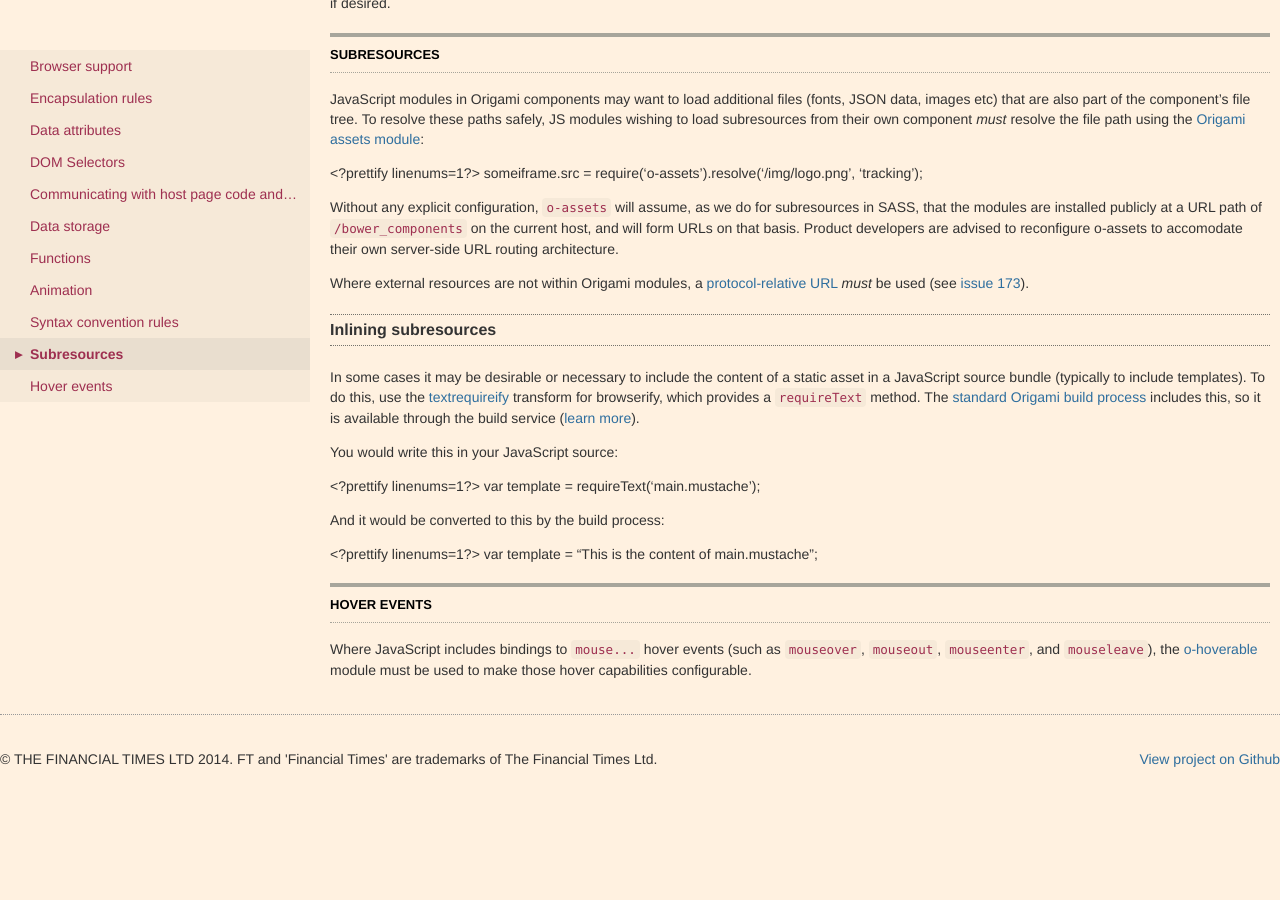
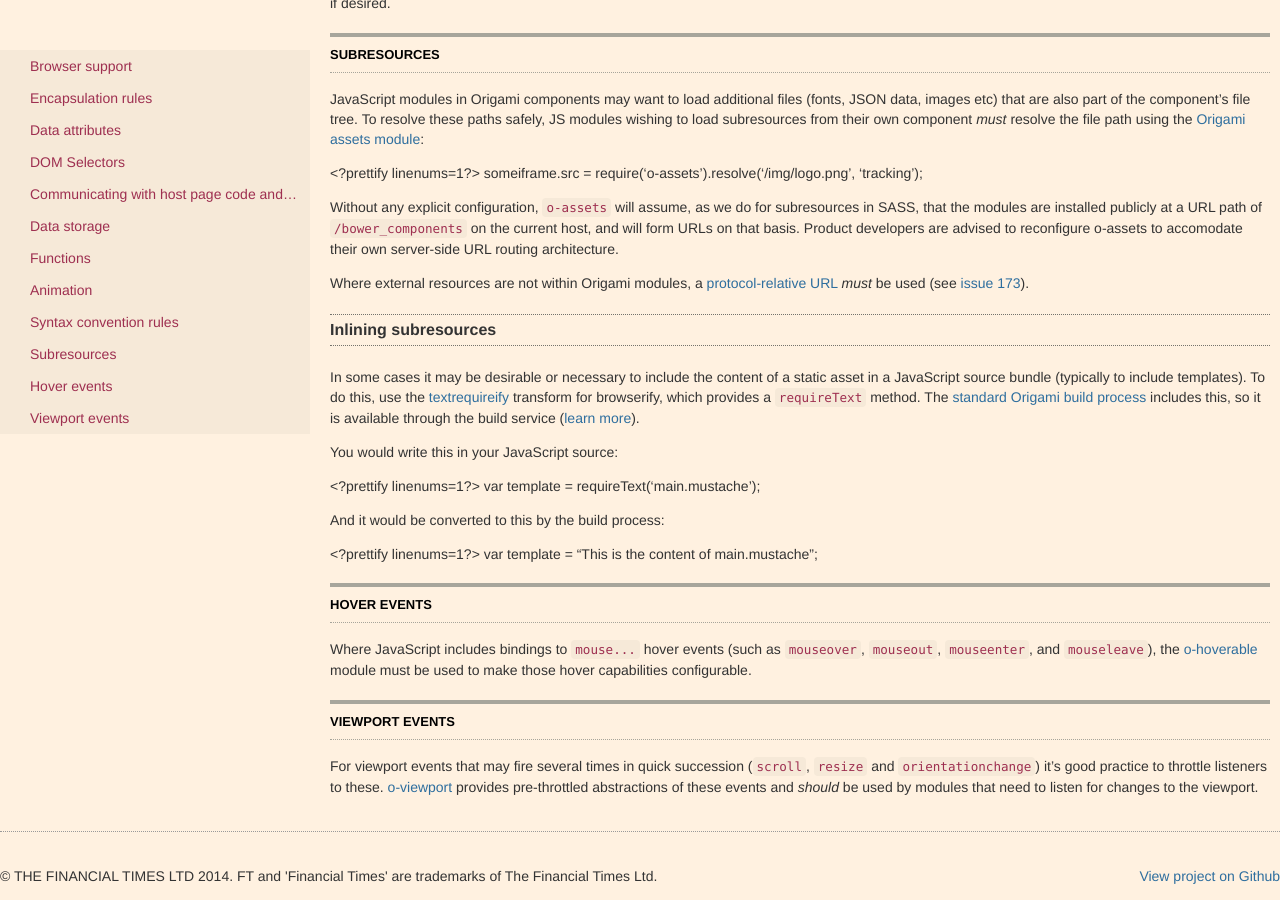
Before and after one commit to Financial-Times/ft-origami, a Jekyll site: the page built from docs/syntax/js.md, in a window 1280 px wide and 900 px high, scrolled down 3043 px. Built offline with Jekyll 4.4.1, drawn with Linux system fonts in a browser that asks for light colours; some web fonts are replaced; before the commit the page ends 3826 px from its top, so only the background shows below that.

Commit message:
recommendation to use o-viewport

```diff
--- a/docs/syntax/js.md
+++ b/docs/syntax/js.md
@@ -161,3 +161,7 @@ And it would be converted to this by the build process:
 ## Hover events
 
 Where JavaScript includes bindings to `mouse...` hover events (such as `mouseover`, `mouseout`, `mouseenter`, and `mouseleave`), the [o-hoverable](https://github.com/Financial-Times/o-hoverable) module must be used to make those hover capabilities configurable.
+
+## Viewport events
+
+For viewport events that may fire several times in quick succession (`scroll`, `resize` and `orientationchange`) it's good practice to throttle listeners to these. [o-viewport](https://registry.origami.ft.com/components/o-viewport) provides pre-throttled abstractions of these events and *should* be used by modules that need to listen for changes to the viewport.
```
